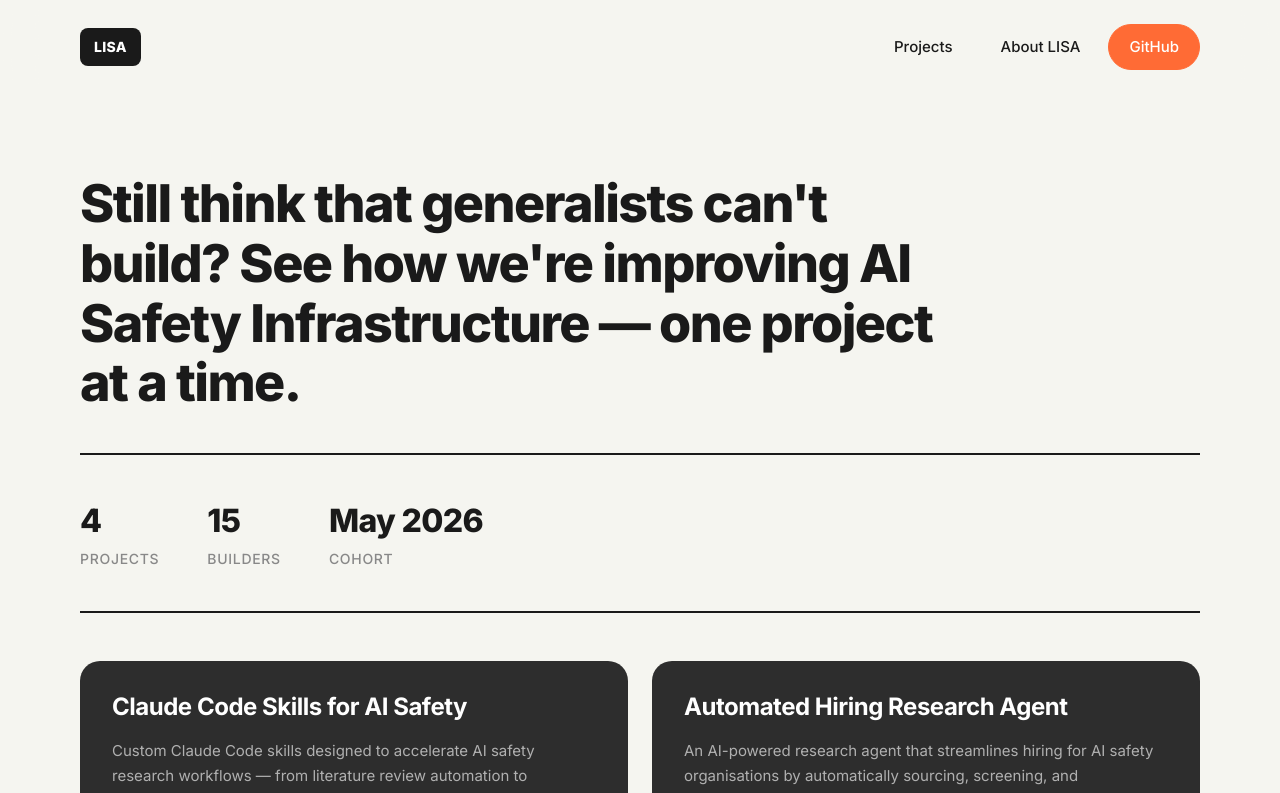
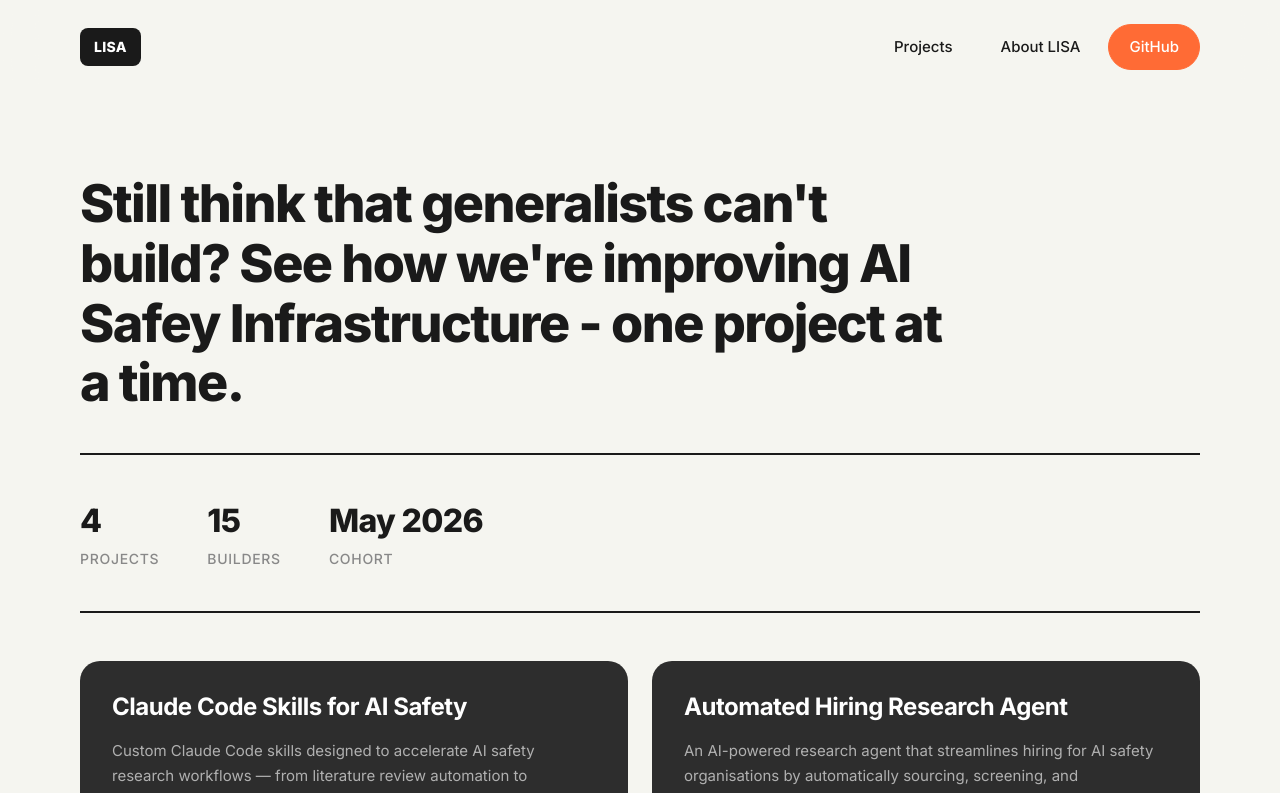
Before and after one commit to quantumcalculus/lisa-ai-safety-studio, a Next.js app: page / in a window 1280 px wide. Shown: the top 793 px of the page. Built offline with nearby package versions, Linux system fonts and the light colour scheme.

Commit message:
change em dash to single dash in hero text

```diff
--- a/src/app/page.tsx
+++ b/src/app/page.tsx
@@ -71,7 +71,7 @@ export default function Home() {
                         <div className="container">
                                   <h1>
                                               Still think that generalists can&apos;t build? See how we&apos;re
-                                              improving AI Safety Infrastructure &mdash; one project at a time.
+                                              improving AI Safey Infrastructure - one project at a time.
                                   </h1>
                         </div>
                 </section>
```
